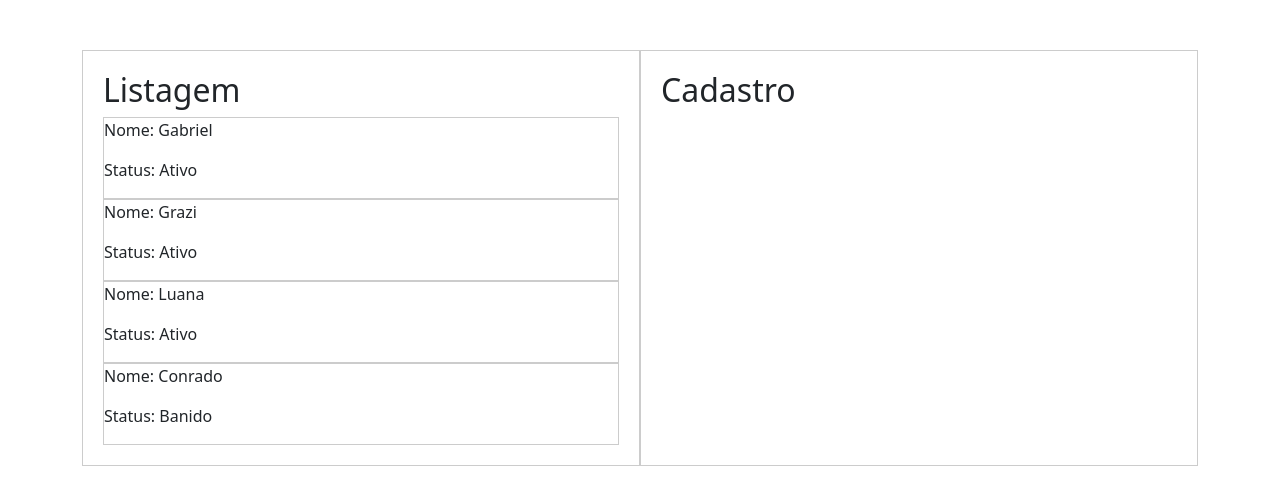
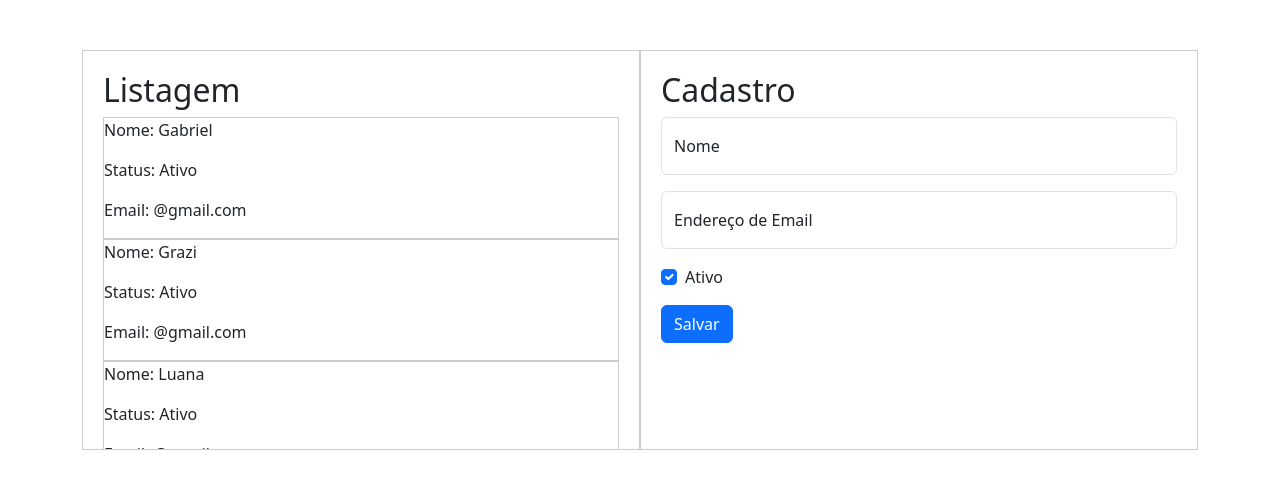
Before and after one commit to tito-js/Gerenciador-Usuarios, a React (Create React App) app: page / in a window 1280 px wide. Shown: the top 504 px of the page. Built offline with nearby package versions, Linux system fonts and the light colour scheme.

Commit message:
Atualização 26-05
Fiz tela de cadastro funcional que adiciona usuários na listagem.

Criei o componente de Cadastro e separei os códigos da função de cadastro do App.js para Cadastro.js

```diff
--- a/src/App.css
+++ b/src/App.css
@@ -3,4 +3,6 @@
     border: 1px solid #CCC;
     padding: 20px;
     margin-top: 50px;
+    max-height: 400px;
+    overflow: auto;
 }
--- a/src/App.js
+++ b/src/App.js
@@ -1,49 +1,85 @@
-import "./App.css"
-import Listagem from "./Componentes/Listagem"
+import React from 'react';
+import "./App.css";
+import Listagem from "./Componentes/Listagem";
+import Cadastro from './Componentes/Cadastro';
+
 
 function App() {
 
+	// const [ nome, setNome] = React.useState("");
+	// const [ status, setStatus] = React.useState(true);
+
+	// function salvar(e){
+	// 	e.preventDefault()
+
+	// 	const Usuario = {
+	// 		nome: nome,
+	// 		status: status
+	// 	}
+
+	// 	//O operador ... se chama spread ou "despejar"
+	// 	setUsuarios([...usuarios, Usuario])
+	// 	//usuarios.push(usuario)
+	// }
+
 	// Como Funciona os objetos em JavaScript
-	const usuario = {
-		// chave: valor
-		nome: "Conrado",
-		idade: 15,
-		status: true,
-		endereco: {
-			rua: "Rua x",
-			numero: 139,
-			complemneto:"ap 20"
-		},
-		vacinas_covid19:["Pfizer", "Pfizer", "Pfizer", "J&J"]
-	}
-	//console.log(usuario)
-	//console.log(usuario.endereco.rua)
-	//conselo.log( Objects.key(usuario))
+	// const usuario = {
+	// 	// chave: valor
+	// 	nome: "Conrado",
+	// 	idade: 15,
+	// 	status: true,
+	// 	endereco: {
+	// 		rua: "Rua x",
+	// 		numero: 139,
+	// 		complemneto:"ap 20"
+	// 	},
+	// 	vacinas_covid19:["Pfizer", "Pfizer", "Pfizer", "J&J"]
+	// }
 
 	//Como usar um array com objetos dentro
-	const usuarios = [
-		{nome: "Gabriel", status: true},
-		{nome: "Grazi", status: true},
-		{nome: "Luana", status: true},
-		{nome: "Conrado", status:false}
+	const Usuarios_Padrao = [
+		{nome: "Gabriel", email: "@gmail.com", status: true},
+		{nome: "Grazi", email: "@gmail.com", status: true},
+		{nome: "Luana", email: "@gmail.com", status: true},
+		{nome: "Conrado", email: "@gmail.com", status:false}
 	]
 
+	const [ usuarios, setUsuarios] = React.useState(Usuarios_Padrao);
+
+
   return (
-      <div className="container">
-
+    <div className="container">
 
 		<div className="d-flex justify-content-around">
 
-			<Listagem usuarios={usuarios} />
+			<Listagem usuarios={usuarios}/>
 
-			<div className="caixa">
+
+			<Cadastro usuarios={usuarios} setUsuarios={setUsuarios}/>
+
+
+
+			{/* <div className="caixa">
 				<h2> Cadastro </h2>
-			</div>
+
+					<form onSubmit={(e) => salvar(e)}>
+						<div class="form-floating mb-3">
+							<input onChange={e => setNome(e.target.value)} class="form-control" id="txtNome" placeholder="Nome"/>
+							<label for="txtNome">Nome</label>
+						</div>
+
+						<div class="mb-3 form-check">
+							<input checked={status}onChange={e => setStatus(e.target.checked)} type="checkbox" class="form-check-input" id="cboxStatus"/>
+							<label class="form-check-label" for="cboxStatus">Ativo</label>
+						</div>
+
+						<button type="submit" class="btn btn-primary">Salvar</button>
+					</form>
+			</div> */}
 
 		</div>
 
-
-      </div>
+    </div>
   );
 }
 
--- a/src/Componentes/Cadastro.js
+++ b/src/Componentes/Cadastro.js
@@ -0,0 +1,49 @@
+import React from "react";
+
+function Cadastro({usuarios,setUsuarios}){
+
+    const [ nome, setNome] = React.useState("");
+    const [ status, setStatus] = React.useState(true);
+    const [ email, setEmail] = React.useState("");
+
+
+    function salvar(e){
+        e.preventDefault()
+
+        const Usuario = {
+            nome: nome,
+            status: status,
+            email: email
+        }
+        //O operador ... se chama spread ou "despejar"
+        setUsuarios([...usuarios, Usuario])
+    }
+
+    return(
+        <div className="caixa">
+				<h2> Cadastro </h2>
+
+					<form onSubmit={(e) => salvar(e)}>
+						<div class="form-floating mb-3">
+							<input onChange={e => setNome(e.target.value)} class="form-control" id="txtNome" placeholder="Nome"/>
+							<label for="txtNome">Nome</label>
+						</div>
+
+                        <div class="form-floating mb-3">
+                            <input onChange={e => setEmail(e.target.value)}type="email" class="form-control" id="txtEmail" placeholder="name@example.com"/>
+                            <label for="txtEmail">Endereço de Email</label>
+                        </div>
+
+						<div class="mb-3 form-check">
+							<input checked={status} onChange={e => setStatus(e.target.checked)} type="checkbox" class="form-check-input" id="cboxStatus"/>
+							<label class="form-check-label" for="cboxStatus">Ativo</label>
+						</div>
+
+						<button type="submit" class="btn btn-primary">Salvar</button>
+					</form>
+			</div>
+
+    )
+}
+
+export default Cadastro
--- a/src/Componentes/Listagem.js
+++ b/src/Componentes/Listagem.js
@@ -7,6 +7,7 @@
 						    <div style={{border: "1px solid #CCC"}}>
 							<p> Nome: {item.nome}</p>
 							<p> Status: {item.status == true ? "Ativo" : "Banido"}</p>
+							<p> Email: {item.email}</p>
 
 						</div>
 					 )
```
